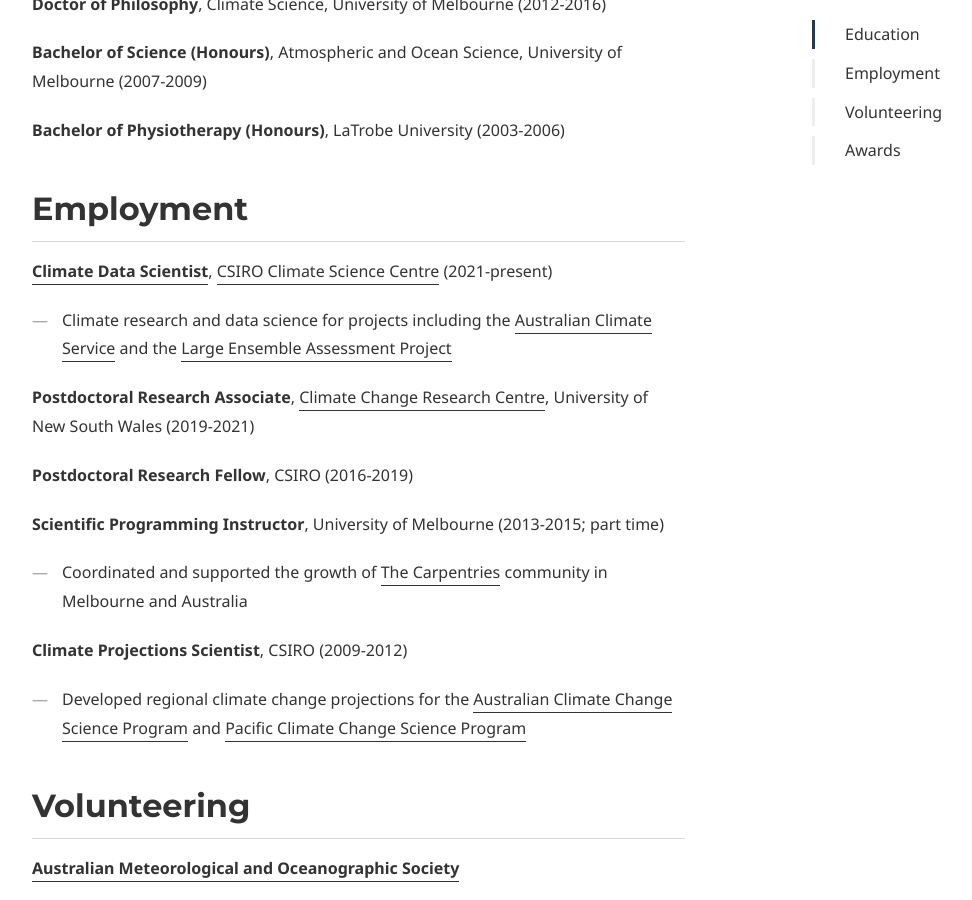
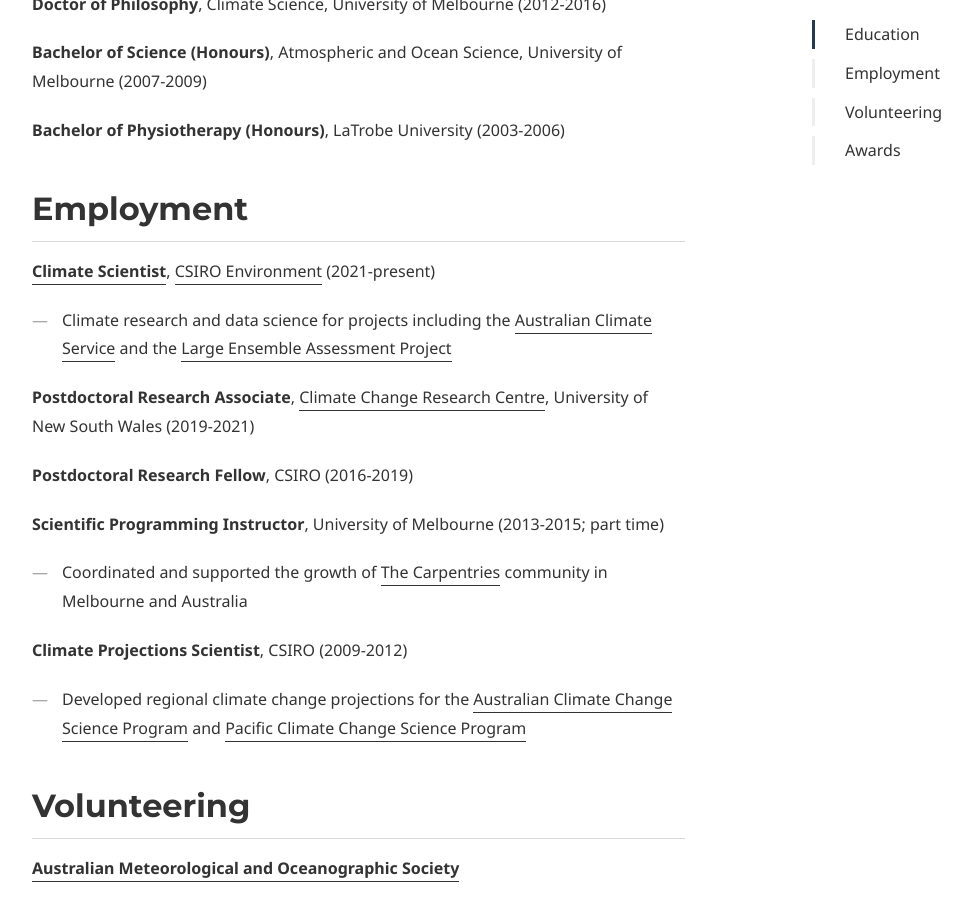
Before and after one commit to DamienIrving/damienirving.github.io, a Jekyll site: the page built from experience.md, in a window 1280 px wide and 900 px high, scrolled down 776 px. Shown: the whole window, without its empty margins (38-1010 px from the left). Built offline with Jekyll 4.4.1, drawn with Linux system fonts in a browser that asks for light colours; some web fonts are replaced.

Commit message:
Update experience.md

```diff
--- a/experience.md
+++ b/experience.md
@@ -36,8 +36,8 @@ LaTrobe University (2003-2006)
 
 ## Employment
 
-**[Climate Data Scientist](https://people.csiro.au/i/d/damien-irving)**,
-[CSIRO Climate Science Centre](https://www.csiro.au/en/research/environmental-impacts/climate-change/climate-science-centre) (2021-present)
+**[Climate Scientist](https://people.csiro.au/i/d/damien-irving)**,
+[CSIRO Environment](https://www.csiro.au/en/about/people/research-units/environment) (2021-present)
 * Climate research and data science for projects including the [Australian Climate Service](https://www.acs.gov.au/) and the [Large Ensemble Assessment Project](https://research.csiro.au/leap/)
 
 **Postdoctoral Research Associate**,
```
